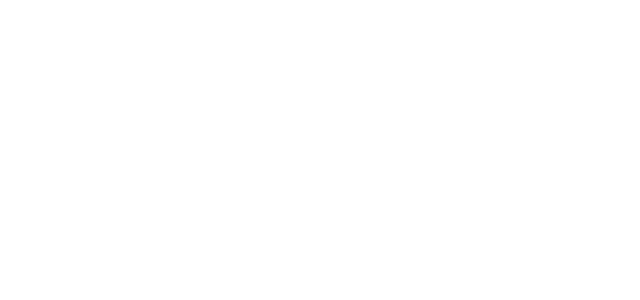
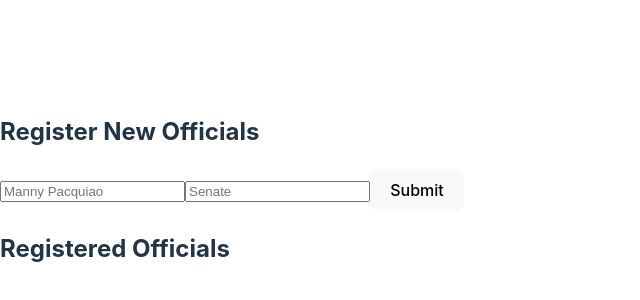
Before and after one commit to rimuelcanada14/hackathoners, a React (Vite) app in the folder hackathon/: page /creation in a window 1280 px wide. Before the commit this address had no page. Shown: the part 210-510 px from the top of the page, without its empty margins (0-640 px from the left). Built offline with nearby package versions, Linux system fonts and the light colour scheme.

Commit message:
added create function

```diff
--- /dev/null
+++ b/hackathon/admin/officialCreation.jsx
@@ -0,0 +1,73 @@
+import React from 'react'
+import {db} from '../src/Firebase'
+import {useState, useEffect} from 'react'
+import {ref, push} from 'firebase/database'
+
+const OfficialCreation = () => {
+const [Name, setName] = useState("");
+const [Position, setPosition] = useState("");
+const [Image, setImage] = useState(null);
+
+const handleSubmit = async (e) => {
+    e.preventDefault();
+
+    try {
+        const Ref = ref(db, 'officials/');
+        await push(Ref, {Name, Position});
+        setName("");
+        setPosition("");
+        console.log("Successfully Created Official");
+    } catch (err) {
+        console.error("error in adding official info", err);
+    }
+};
+
+// useEffect(() => {
+//     db.ref('/officials').on('value', (snapshot) => {
+
+//     })
+// })
+
+
+  return (
+    <>
+    <div>
+        <h2>Register New Officials</h2>
+        <form onSubmit={handleSubmit}>
+            <input
+                type='text'
+                placeholder='Manny Pacquiao'
+                onChange={(e) => setName(e.target.value)}
+                value={Name}
+                required
+            />
+            <input
+                type='text'
+                placeholder='Senate'
+                onChange={(e) => setPosition(e.target.value)}
+                value={Position}
+                required
+            />
+
+            {/* <input type='file'  /> */}
+
+            <button type='submit'>Submit</button>
+        </form>
+
+
+    </div>
+
+    <div>
+        <h2>Registered Officials</h2>
+
+
+    </div>
+    </>
+
+
+
+
+  )
+}
+
+export default OfficialCreation
--- a/hackathon/src/Firebase.jsx
+++ b/hackathon/src/Firebase.jsx
@@ -2,7 +2,9 @@
 import { initializeApp } from "firebase/app";
 import { getAnalytics } from "firebase/analytics";
 import {getAuth} from 'firebase/auth'
-import { getDatabase, ref, set } from "firebase/database";
+// import {getFirestore} from 'firebase/firestore'
+import {getDatabase, ref, set} from 'firebase/database'
+
 // TODO: Add SDKs for Firebase products that you want to use
 // https://firebase.google.com/docs/web/setup#available-libraries
 
@@ -22,6 +24,7 @@
 // Initialize Firebase
 const app = initializeApp(firebaseConfig);
 const analytics = getAnalytics(app);
-export const auth =getAuth(app)
+export const auth =getAuth(app);
+// export const db = getFirestore(app);
 export const db = getDatabase(app);
 export default app;
--- a/hackathon/src/main.jsx
+++ b/hackathon/src/main.jsx
@@ -6,6 +6,8 @@
 import HomePage from './Pages/HomePage.jsx'
 import SignupPage from './Pages/SignupPage.jsx'
 import LandingPage from './Pages/Landing.jsx'
+import OfficialCreation from '../admin/officialCreation.jsx'
+
 createRoot(document.getElementById('root')).render(
   <StrictMode>
     <Router>
@@ -14,7 +16,7 @@
         <Route path="/login" element={<LoginPage />} />
         <Route path="/signup" element={<SignupPage />} />
         <Route path="/landing" element={<LandingPage />} />
-
+        <Route path="/creation" element={< OfficialCreation />} />
       </Routes>
     </Router>
   </StrictMode>,
```
Also changed, not shown: hackathon/admin/dashboard.jsx (added, +9 -0 lines).
